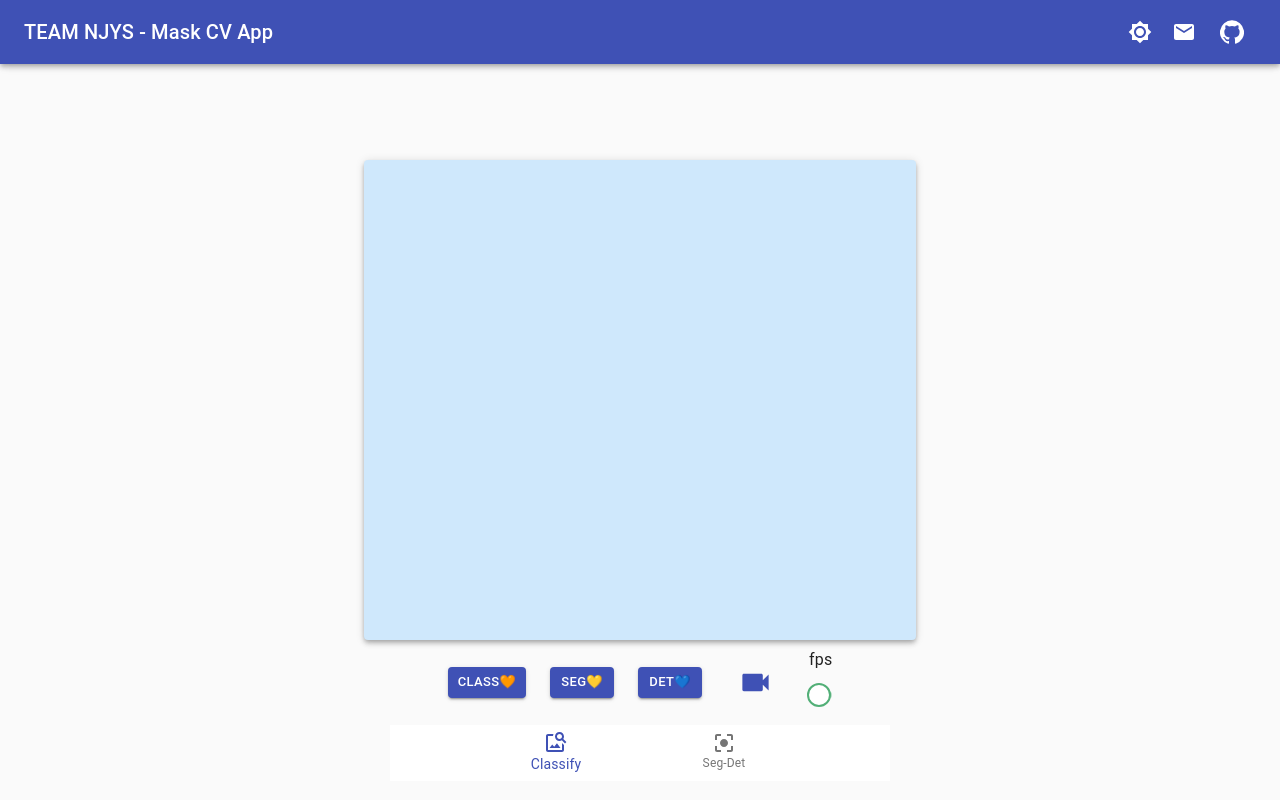
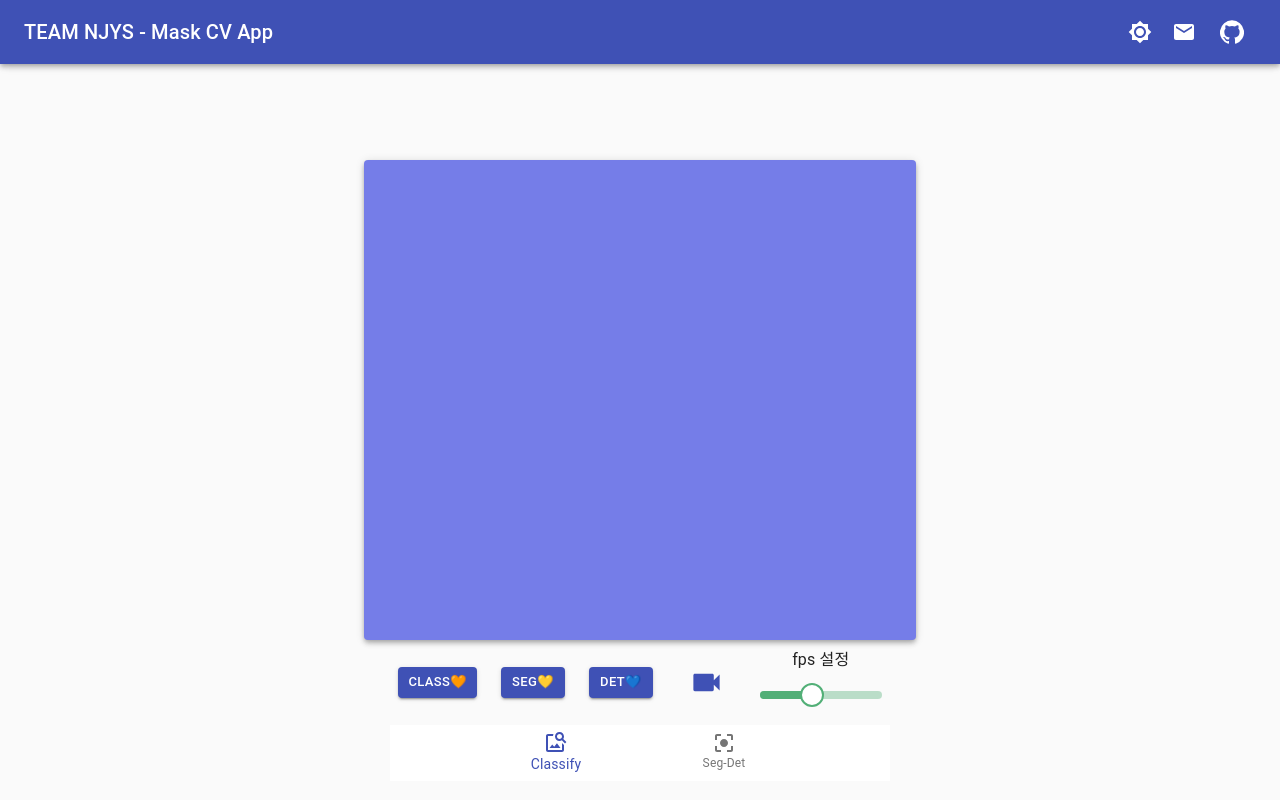
Before and after one commit to NJYS/Mask-CV-App, a React (Create React App) app in the folder front/: page /realtime in a window 1280 px wide. Built offline with nearby package versions, Linux system fonts and the light colour scheme.

Commit message:
FIX typescript warnings & CHANGE UI

```diff
--- a/front/src/App.tsx
+++ b/front/src/App.tsx
@@ -1,4 +1,4 @@
-import React, { useState} from 'react';
+import React, { useState, useMemo } from 'react';
 import { BrowserRouter, Route, Link } from 'react-router-dom';
 
 // pages
@@ -27,7 +27,7 @@ function App() {
   const [theme, setTheme] = useState<boolean>(prefersDarkMode) // 다크모드
   const [value, setValue] = useState<number>(0);
 
-  const appliedTheme = React.useMemo(
+  const appliedTheme = useMemo(
     () =>
       createMuiTheme({
         palette: {
@@ -42,7 +42,7 @@ function App() {
     <BrowserRouter>
       <ThemeProvider theme={appliedTheme}>
         <CssBaseline/>
-        <Appbar theme = {theme} setTheme = {setTheme}></Appbar>
+        <Appbar theme = {theme} setTheme = {setTheme}/>
         <Grid container spacing={0} direction="column" alignItems="center" justify="center">
           <Route exact path = "/" component = {Home}/>
           <Route path = "/realtime" component = {Realtime}/>
--- a/front/src/Home.tsx
+++ b/front/src/Home.tsx
@@ -31,7 +31,7 @@ const useStyles = makeStyles((theme : Theme) => ({
     },
     main : {
         padding : '2em',
-        backgroundColor: '#cfe8fc',
+        backgroundColor: '#757de8',
         height: '60vh',
         overflow: 'auto',
     },
--- a/front/src/Realtime.tsx
+++ b/front/src/Realtime.tsx
@@ -61,7 +61,8 @@ const useStyles = makeStyles((theme) => ({
   },
   main : {
       padding : '2em',
-      backgroundColor: '#cfe8fc',
+      backgroundColor: '#757de8',
+      dark: '#002984',
       height: '60vh',
       overflow: 'auto',
   },
@@ -149,7 +150,7 @@ function RealTime(){
             </label>
           </Grid>
           <Grid item>
-            <Typography gutterBottom>fps</Typography>
+            <Typography gutterBottom>　　fps 설정　　</Typography>
             <PrettoSlider valueLabelDisplay="auto" aria-label="pretto slider"
               defaultValue={7} min = {1} max = {15} step = {1}
               onChange = {(e, value : number | number[]) => {setInterval(value)}}
--- a/front/src/components/WebcamDrawing.tsx
+++ b/front/src/components/WebcamDrawing.tsx
@@ -7,10 +7,10 @@ import Webcam from 'react-webcam';
 import useInterval from './useInterval';
 
 // material-UI
-import { Grid, Box } from '@material-ui/core';
+import { Grid, Box } from '@material-ui/core/';
 import { red, pink, purple, deepPurple, indigo, blue,
           lightBlue, cyan, teal, green, lightGreen, lime,
-          yellow, amber, orange, deepOrange, } from '@material-ui/core/colors';
+          yellow, amber, orange, deepOrange, } from '@material-ui/core/colors/';
 
 // d3
 import { select } from "d3";
@@ -216,10 +216,10 @@ const WebcamDrawing = (props : toggles) => {
           <Grid container justify="center" alignItems="center">
           <Webcam
               audio={false}
-              height={window.innerHeight > 640? 448 : 224}
+              height={window.innerHeight > 640 ? 448 : 224}
               ref={webcamRef}
               screenshotFormat="image/jpeg"
-              width={window.innerWidth > 640? 448 : 224}
+              width={window.innerWidth > 640 ? 448 : 224}
               videoConstraints={videoConstraints}
           />
           <svg ref={svgRef}
@@ -229,8 +229,8 @@ const WebcamDrawing = (props : toggles) => {
               marginRight: "auto",
               textAlign: "center",
               zIndex: 9,
-              width: window.innerWidth > 640? 448 : 224,
-              height: window.innerHeight > 640? 448 : 224,
+              width: window.innerWidth > 640 ? 448 : 224,
+              height: window.innerHeight > 640 ? 448 : 224,
             }}
           />
           </Grid>
```
